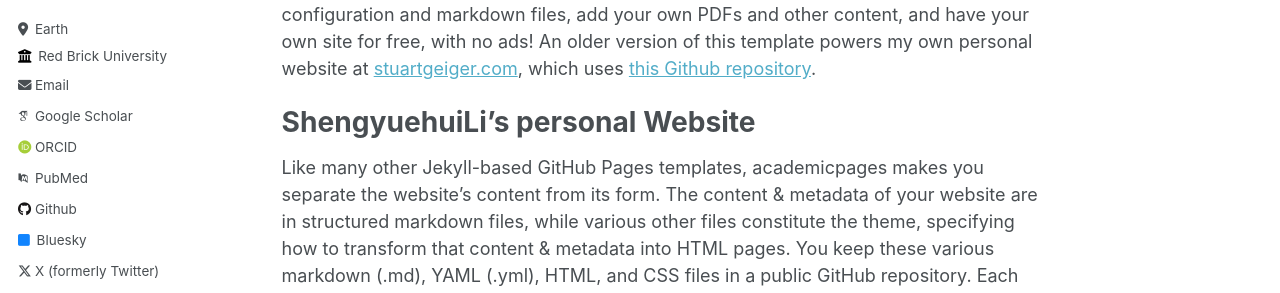
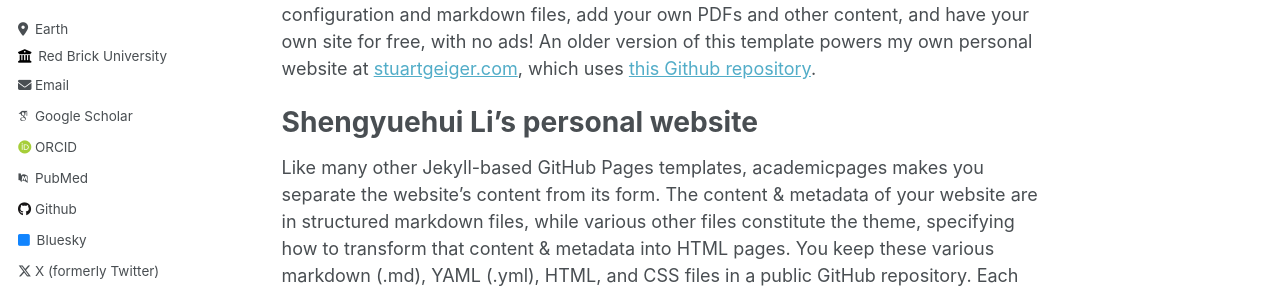
Before and after one commit to LsyhLily/shengyuehuiLi-LILY, a Jekyll site: the page built from _pages/about.md, in a window 1280 px wide and 900 px high. Shown: the part 344-637 px from the top of the window. Built offline with Jekyll 4.4.1, drawn with Linux system fonts in a browser that asks for light colours; some web fonts are replaced.

Commit message:
Update title

```diff
--- a/_pages/about.md
+++ b/_pages/about.md
@@ -9,7 +9,7 @@ redirect_from:
 
 This is the front page of a website that is powered by the [academicpages template](https://github.com/academicpages/academicpages.github.io) and hosted on GitHub pages. [GitHub pages](https://pages.github.com) is a free service in which websites are built and hosted from code and data stored in a GitHub repository, automatically updating when a new commit is made to the respository. This template was forked from the [Minimal Mistakes Jekyll Theme](https://mmistakes.github.io/minimal-mistakes/) created by Michael Rose, and then extended to support the kinds of content that academics have: publications, talks, teaching, a portfolio, blog posts, and a dynamically-generated CV. You can fork [this repository](https://github.com/academicpages/academicpages.github.io) right now, modify the configuration and markdown files, add your own PDFs and other content, and have your own site for free, with no ads! An older version of this template powers my own personal website at [stuartgeiger.com](http://stuartgeiger.com), which uses [this Github repository](https://github.com/staeiou/staeiou.github.io).
 
-ShengyuehuiLi's personal Website
+Shengyuehui Li's personal website
 ======
 Like many other Jekyll-based GitHub Pages templates, academicpages makes you separate the website's content from its form. The content & metadata of your website are in structured markdown files, while various other files constitute the theme, specifying how to transform that content & metadata into HTML pages. You keep these various markdown (.md), YAML (.yml), HTML, and CSS files in a public GitHub repository. Each time you commit and push an update to the repository, the [GitHub pages](https://pages.github.com/) service creates static HTML pages based on these files, which are hosted on GitHub's servers free of charge.
 
```
